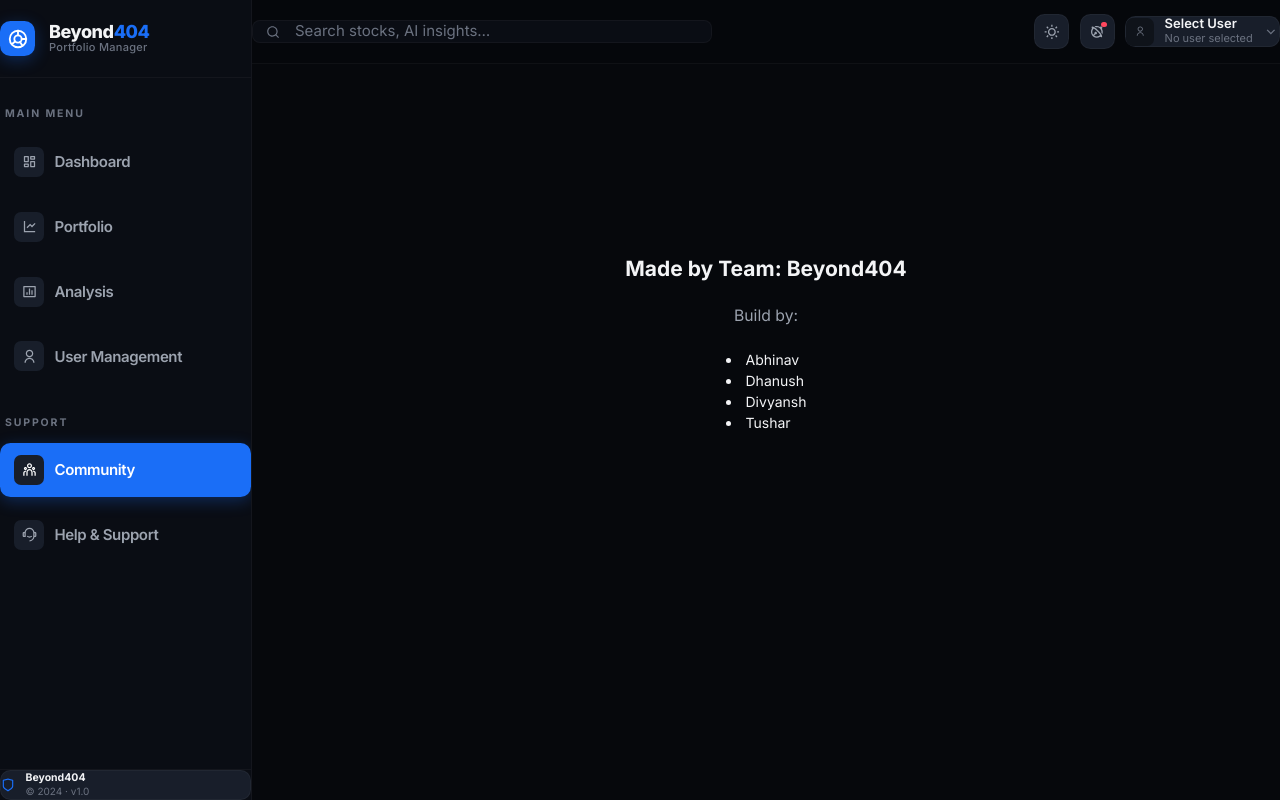
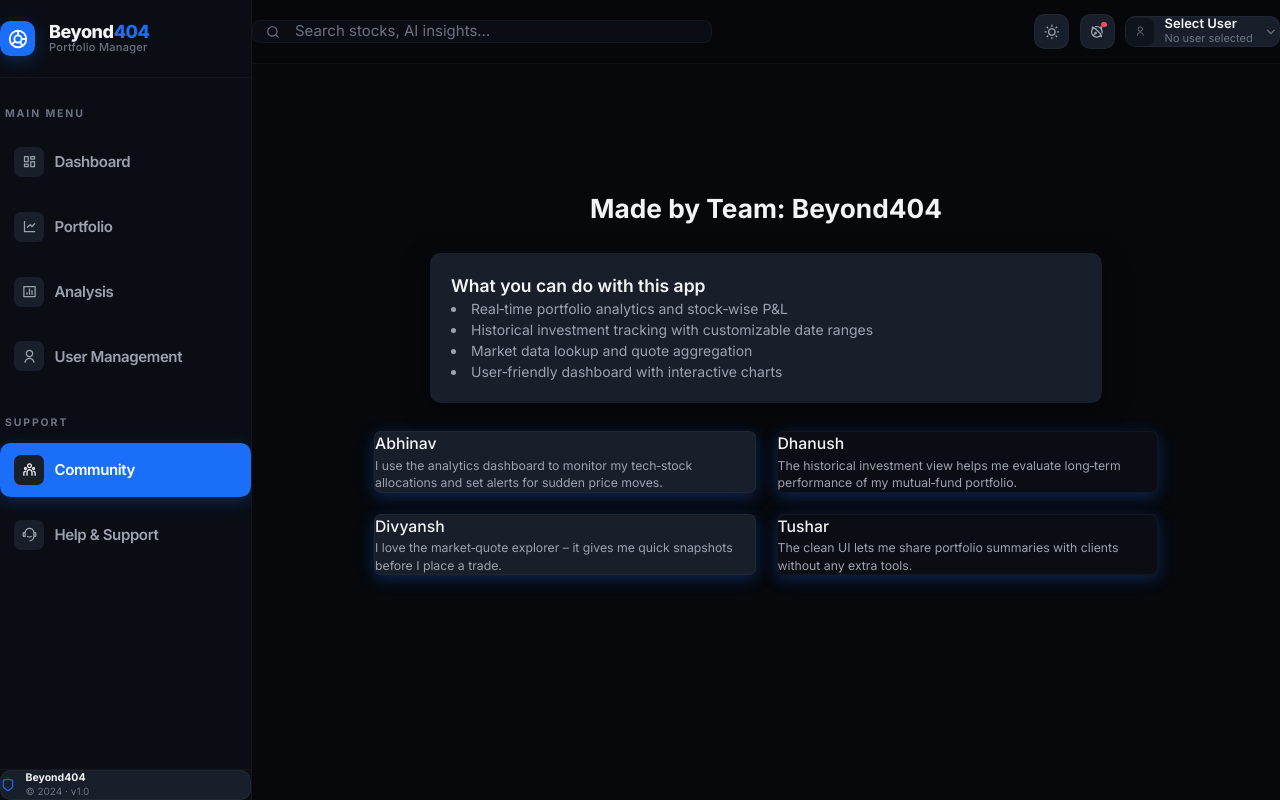
Before and after one commit to Dhanush0804/109_10_Beyond404_PortfolioManagement, a React app in the folder frontend/portfolio/: page /community in a window 1280 px wide. Built offline with nearby package versions, Linux system fonts and the light colour scheme; no server answers; the HTML template or start-up script is replaced by a standard one.

Commit message:
community page improvement

```diff
--- a/frontend/portfolio/src/pages/CommunityPage.jsx
+++ b/frontend/portfolio/src/pages/CommunityPage.jsx
@@ -1,20 +1,72 @@
 import React from 'react';
+
+// Feature overview for the Beyond404 Portfolio Management app
+const FEATURES = [
+  'Real‑time portfolio analytics and stock‑wise P&L',
+  'Historical investment tracking with customizable date ranges',
+  'Market data lookup and quote aggregation',
+  'User‑friendly dashboard with interactive charts',
+];
+
+const CONTRIBUTORS = [
+  {
+    name: 'Abhinav',
+    useCase: 'I use the analytics dashboard to monitor my tech‑stock allocations and set alerts for sudden price moves.',
+  },
+  {
+    name: 'Dhanush',
+    useCase: 'The historical investment view helps me evaluate long‑term performance of my mutual‑fund portfolio.',
+  },
+  {
+    name: 'Divyansh',
+    useCase: 'I love the market‑quote explorer – it gives me quick snapshots before I place a trade.',
+  },
+  {
+    name: 'Tushar',
+    useCase: 'The clean UI lets me share portfolio summaries with clients without any extra tools.',
+  },
+];
 
 export default function CommunityPage() {
   return (
-    <section className="flex flex-col items-center justify-center min-h-[70vh] gap-6 p-8 anim-fade-in">
-      <h2 className="text-2xl font-bold" style={{ color: 'var(--txt-primary)' }}>
+    <section className="flex flex-col items-center justify-center min-h-[80vh] gap-8 p-8 anim-fade-in" style={{ background: 'var(--bg-canvas)' }}>
+      <h2 className="text-3xl font-bold" style={{ color: 'var(--txt-primary)' }}>
         Made by Team: Beyond404
       </h2>
-      <p className="text-lg" style={{ color: 'var(--txt-secondary)' }}>
-        Build by:
-      </p>
-      <ul className="list-disc list-inside text-base" style={{ color: 'var(--txt-primary)' }}>
-        <li>Abhinav</li>
-        <li>Dhanush</li>
-        <li>Divyansh</li>
-        <li>Tushar</li>
-      </ul>
+
+      {/* Feature list */}
+      <div className="w-full max-w-3xl" style={{ background: 'var(--bg-elevated)', borderRadius: '0.75rem', boxShadow: 'var(--shadow-elevated)', padding: '1.5rem' }}>
+        <h3 className="text-xl font-semibold mb-4" style={{ color: 'var(--txt-primary)' }}>
+          What you can do with this app
+        </h3>
+        <ul className="list-disc list-inside space-y-2" style={{ color: 'var(--txt-secondary)' }}>
+          {FEATURES.map((feat, i) => (
+            <li key={i}>{feat}</li>
+          ))}
+        </ul>
+      </div>
+
+      {/* Contributors and their use‑cases */}
+      <div className="grid grid-cols-1 md:grid-cols-2 gap-6 w-full max-w-4xl">
+        {CONTRIBUTORS.map((c, idx) => (
+          <div
+            key={c.name}
+            className="p-4 rounded-lg"
+            style={{
+              background: idx % 2 === 0 ? 'var(--bg-elevated)' : 'var(--bg-surface)',
+              border: '1px solid var(--border-subtle)',
+              boxShadow: 'var(--shadow-accent)',
+            }}
+          >
+            <h4 className="text-lg font-medium mb-2" style={{ color: 'var(--txt-primary)' }}>
+              {c.name}
+            </h4>
+            <p className="text-sm" style={{ color: 'var(--txt-secondary)' }}>
+              {c.useCase}
+            </p>
+          </div>
+        ))}
+      </div>
     </section>
   );
 }
```
